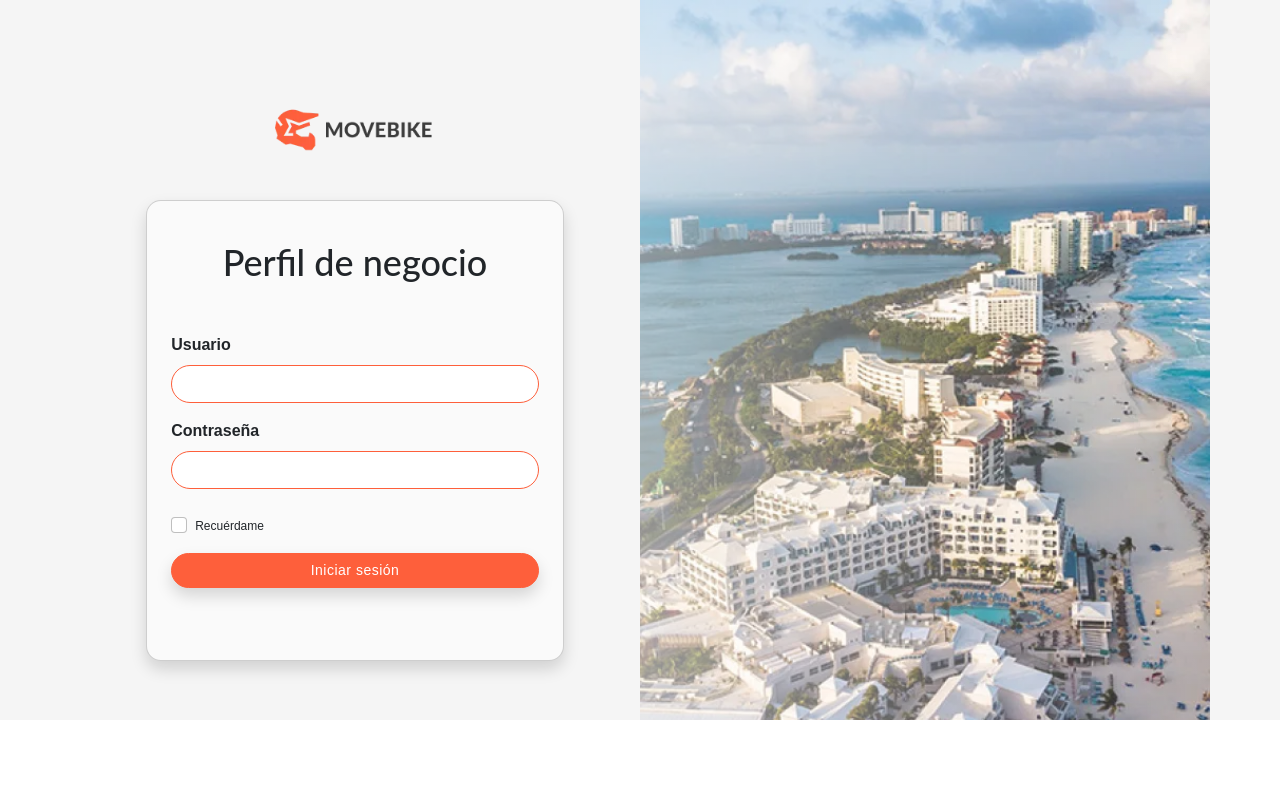
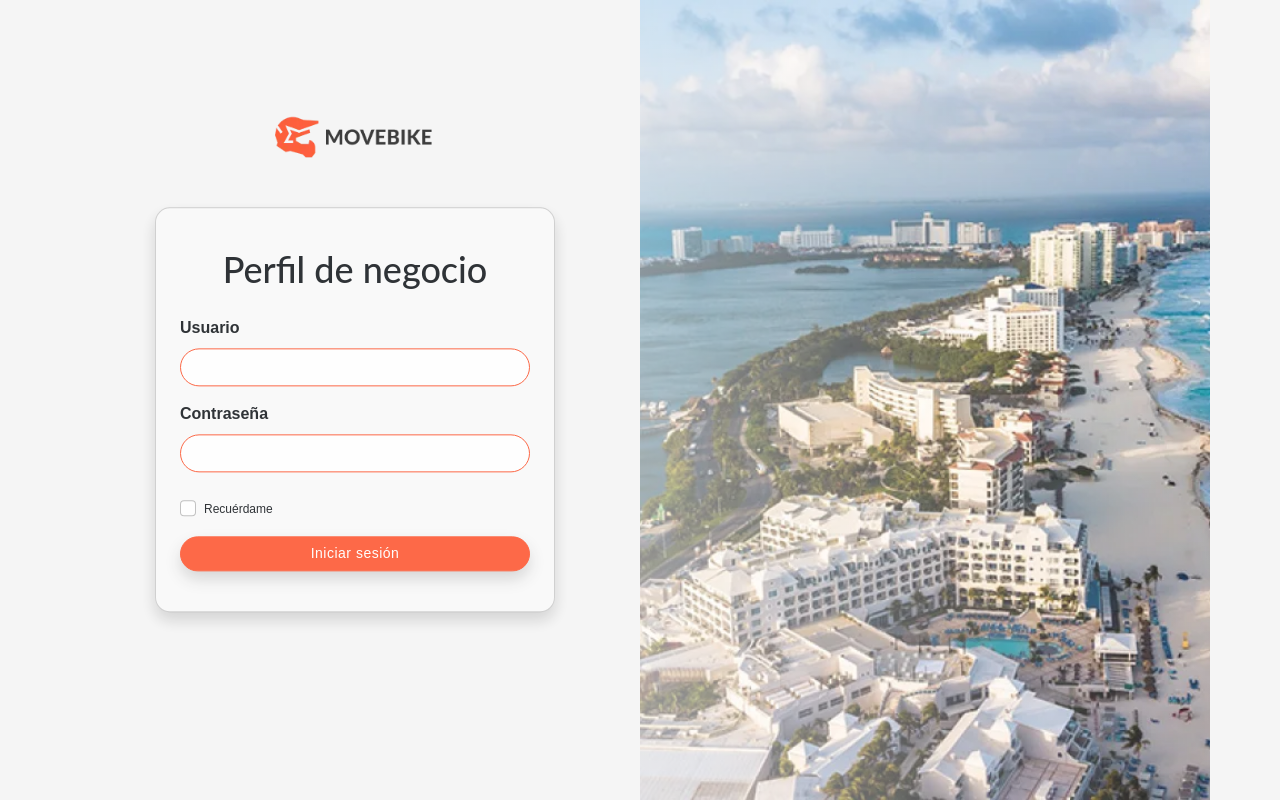
Before and after one commit to MoveBike-App/frontend-admin-movebike, a Next.js app: page / in a window 1280 px wide. Built offline with nearby package versions, Linux system fonts and the light colour scheme.

Commit message:
login corrections

```diff
--- a/components/Input.js
+++ b/components/Input.js
@@ -4,7 +4,7 @@ export default function Input ({ title, type }) {
   return (
     <div className='mb-3'>
       <label className='form-label'>{title}</label>
-      <input type={type} className='form-control login-card__input' />
+      <input type={type} className='form-control input' />
     </div>
   )
 }
--- a/components/LoginCard.js
+++ b/components/LoginCard.js
@@ -7,15 +7,15 @@ export default function LoginCard () {
       <div className='container card login-card p-4 shadow'>
         <div className='row d-flex'>
           <div className='col-12'>
-            <h1 className='text-center login-card__title mb-5 mt-3'>Perfil de negocio</h1>
+            <h1 className='text-center login-card__title mb-4 mt-3'>Perfil de negocio</h1>
             <form>
               <Input title='Usuario' />
               <Input title='Contraseña' type='password' />
               <div className='mb-3 mt-4 form-check'>
-                <input type='checkbox' className='form-check-input' id='exampleCheck1' />
+                <input type='checkbox' className='form-check-input login-card__box' id='exampleCheck1' />
                 <label className='form-check-label login-card__checkbox' htmlFor='exampleCheck1'>Recuérdame</label>
               </div>
-              <button type='submit' className='btn btn-movebike contained shadow login-card__btn w-100 mb-5'>Iniciar sesión</button>
+              <button type='submit' className='btn btn-movebike contained shadow login-card__btn w-100 mb-3'>Iniciar sesión</button>
             </form>
           </div>
         </div>
--- a/pages/index.js
+++ b/pages/index.js
@@ -3,16 +3,15 @@ import Image from 'next/image'
 
 export default function Login () {
   return (
-    <section className='container-fluid login-section' id='login'>
-      <section className='container mx-auto'>
+    <main className='container-fluid login-section login-section__card-bg' id='login'>
+      <section className='container'>
         <div className='row align-items-center'>
-          <div className='col-6'>
+          <div className='col 12 col-lg-6'>
             <div className="text-center">
           <Image
-          className='mt-5 mb-5'
+          className='mt-5 mb-5 login-section__logo'
           src='/assets/logos/logo-movebike-black.webp'
-          alt='Logo footer'
-          layout='filla'
+          alt='Logo main'
           width={160}
           height={45}
         />
@@ -21,9 +20,9 @@ export default function Login () {
               <LoginCard />
             </div>
           </div>
-          <div className='col-6 login-section__bg' />
+          <div className='col-12 col-lg-6 login-section__bg d-none d-lg-block' />
         </div>
       </section>
-    </section>
+    </main>
   )
 }
--- a/styles/abstract/_mixins.scss
+++ b/styles/abstract/_mixins.scss
@@ -34,3 +34,55 @@
 
     }
 }
+
+@mixin input(){
+        border-radius: 1000px;
+        border: 1px solid variables.$orange-900;
+        &:focus{
+                color: #212529;
+                background-color: #fff;
+                border-color: rgb(252 112 95 / 25%);
+                outline: 0;
+                box-shadow: 0 0 0 0.15rem rgb(252 112 95 / 25%);
+
+        }
+      }
+
+
+@mixin responsive($breakpoint) {
+    @if ($breakpoint ==variables.$small) {
+        @media screen and (min-width: variables.$small) {
+            @content;
+        }
+    }
+
+    @if ($breakpoint ==variables.$medium) {
+        @media screen and (min-width: variables.$medium) {
+            @content;
+        }
+    }
+
+    @if ($breakpoint ==variables.$large) {
+        @media screen and (min-width: variables.$large) {
+            @content;
+        }
+    }
+
+    @if ($breakpoint ==variables.$extra-large) {
+        @media screen and (min-width: variables.$extra-large) {
+            @content;
+        }
+    }
+
+    @if ($breakpoint ==variables.$extra-extra-large) {
+        @media screen and (min-width: variables.$extra-extra-large) {
+            @content;
+        }
+    }
+
+    @if ($breakpoint ==variables.$extra-4k) {
+        @media screen and (min-width: variables.$extra-4k) {
+            @content;
+        }
+    }
+}
--- a/styles/abstract/_variables.scss
+++ b/styles/abstract/_variables.scss
@@ -14,4 +14,12 @@ $gray-background: #F5F5F5;
 
 // fonts
 $font-lato: 'Lato', sans-serif;
-$font-quicksand: 'Quicksand', sans-serif;;
+$font-quicksand: 'Quicksand', sans-serif;
+
+// Breakpoints
+$small: 576px;
+$medium: 768px;
+$large: 992px;
+$extra-large: 1200px;
+$extra-extra-large: 1400px;
+$extra-4k: 2560px;
--- a/styles/app.scss
+++ b/styles/app.scss
@@ -4,6 +4,8 @@
 
 // Components
 @use './components/buttons';
+@use './components/inputs';
+
 
 // Pages
 @use './pages/index';
--- /dev/null
+++ b/styles/components/_inputs.scss
@@ -0,0 +1,4 @@
+@use '../abstract//mixins';
+.input {
+    @include mixins.input;
+}
--- a/styles/pages/_index.scss
+++ b/styles/pages/_index.scss
@@ -1,7 +1,48 @@
 @use "../abstract/variables";
+@use "../abstract/mixins";
 
 .login-section {
   background-color: variables.$gray-background;
+  height: 100vh;
+
+  &__logo {
+    transform: translateY(80%);
+    transition-property: all;
+    transition-duration: 2s;
+    transition-timing-function: linear;
+    transition: background-color 100ms, opacity 2s;
+    transition: transform 1s;
+
+    &:hover {
+      background-color: cyan;
+      transform: scale(1.1);
+    }
+    @include mixins.responsive(variables.$medium) {
+      transform: translateY(120%);
+      width: 280px;
+      height: 75px;
+    }
+    @include mixins.responsive(variables.$large) {
+      transform: translateY(-135%);
+      width: 160px;
+      height: 45px;
+    }
+  }
+  &__card-bg {
+    background-image: linear-gradient(
+        80deg,
+        rgba(255, 255, 255, 0.6),
+        rgba(255, 255, 255, 0)
+      ),
+      url("../../public/assets/images/login-admin-bg.webp");
+    background-repeat: no-repeat;
+    height: 100vh;
+    background-size: cover;
+    @include mixins.responsive(variables.$large) {
+      background-image: none;
+    }
+  }
+
   &__bg {
     background-image: linear-gradient(
         80deg,
@@ -10,30 +51,46 @@
       ),
       url("../../public/assets/images/login-admin-bg.webp");
     background-repeat: no-repeat;
-    height: 720px;
+    height: 100vh;
+    margin-right: 0px;
     background-size: cover;
   }
 }
 
 .login-card {
-  width: 80%;
-  height: 90%;
+  max-width: 400px;
+  height: auto;
   border-radius: 15px;
   background-color: variables.$white-background;
+  transform: translateY(10%);
+  opacity: 0.93;
+
+  @include mixins.responsive(variables.$medium) {
+    transform: translateY(50%);
+  }
+
+  @include mixins.responsive(variables.$large) {
+    transform: translateY(-15%);
+    opacity: none;
+  }
+
   &__checkbox {
     font-weight: 100;
     font-size: 12px;
   }
-  &__input {
-    border-radius: 1000px;
-    border: 1px solid variables.$orange-900;
-    &:focus{
-            color: #212529;
-            background-color: #fff;
-            border-color: rgb(252 112 95 / 25%);
-            outline: 0;
-            box-shadow: 0 0 0 0.15rem rgb(252 112 95 / 25%);
 
+  &__box {
+    &:focus {
+      color: #212529;
+      background-color: white;
+      border-color: rgb(252 112 95 / 25%);
+      outline: 0;
+      box-shadow: 0 0 0 0.15rem rgb(252 112 95 / 25%);
+    }
+    &:checked {
+      background-color: rgb(252 112 95 / 90%);
+      border-color: rgb(252 112 95 / 25%);
+      outline: 0;
     }
   }
 }
```
Also changed, not shown: styles/abstract/_base.scss (line endings or trailing spaces).
